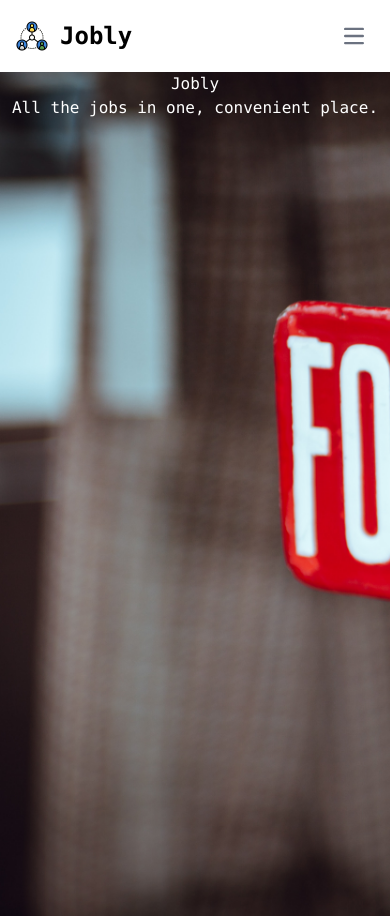
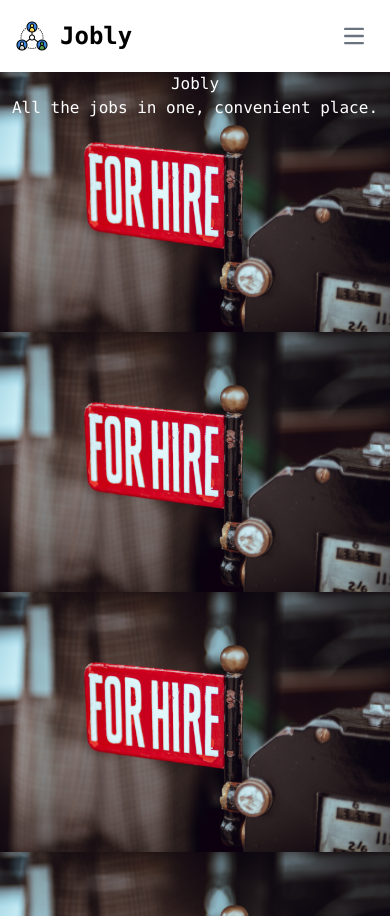
Before and after one commit to d-lowes/jobly-frontend, a React (Create React App) app: page / in a window 390 px wide. Built offline with nearby package versions, Linux system fonts and the light colour scheme; no server answers.

Commit message:
change background image to scale with mobile

```diff
--- a/src/Home.js
+++ b/src/Home.js
@@ -9,7 +9,7 @@ function Home() {
   const { user } = useContext(userContext);
 
   return (
-    <div className="bg-job-hiring bg-cover h-screen flex flex-col items-center">
+    <div className="bg-job-hiring bg-contain h-screen flex flex-col items-center">
       <h1 className="text-white">Jobly</h1>
       <h3  className="text-white">All the jobs in one, convenient place.</h3>
       {user && <h4 className="text-white"> Hello, {user.username}!</h4>}
--- a/src/NavBar.js
+++ b/src/NavBar.js
@@ -72,4 +72,4 @@ function NavBar({ logout }) {
   );
 }
 
-export default NavBar;;
+export default NavBar;
```
